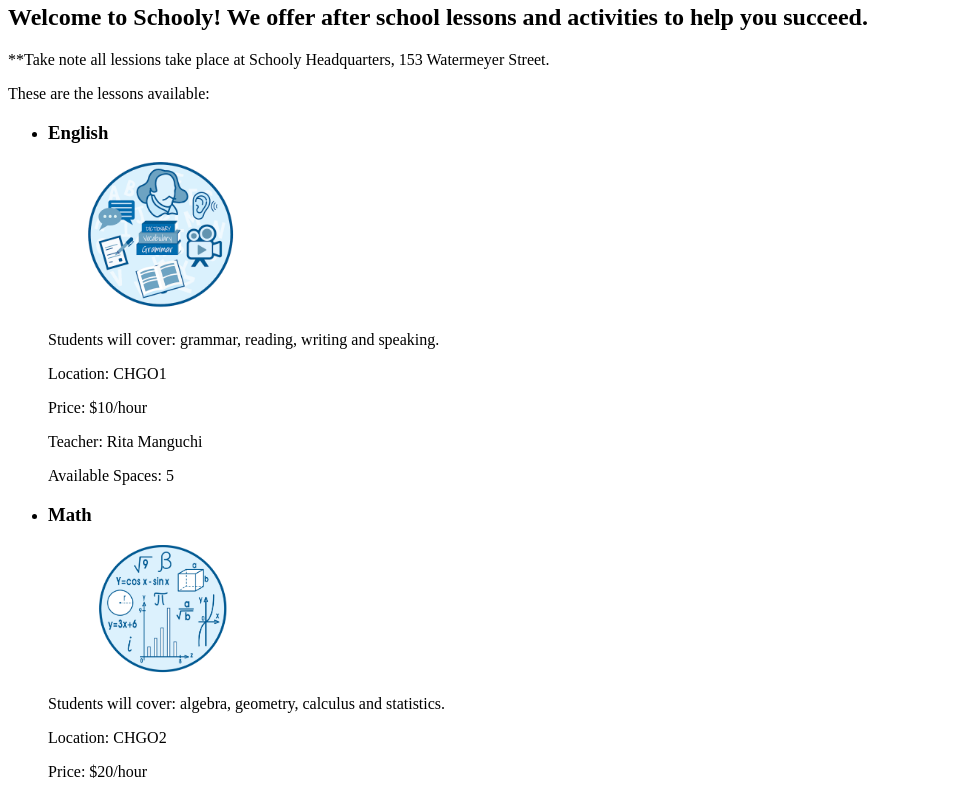
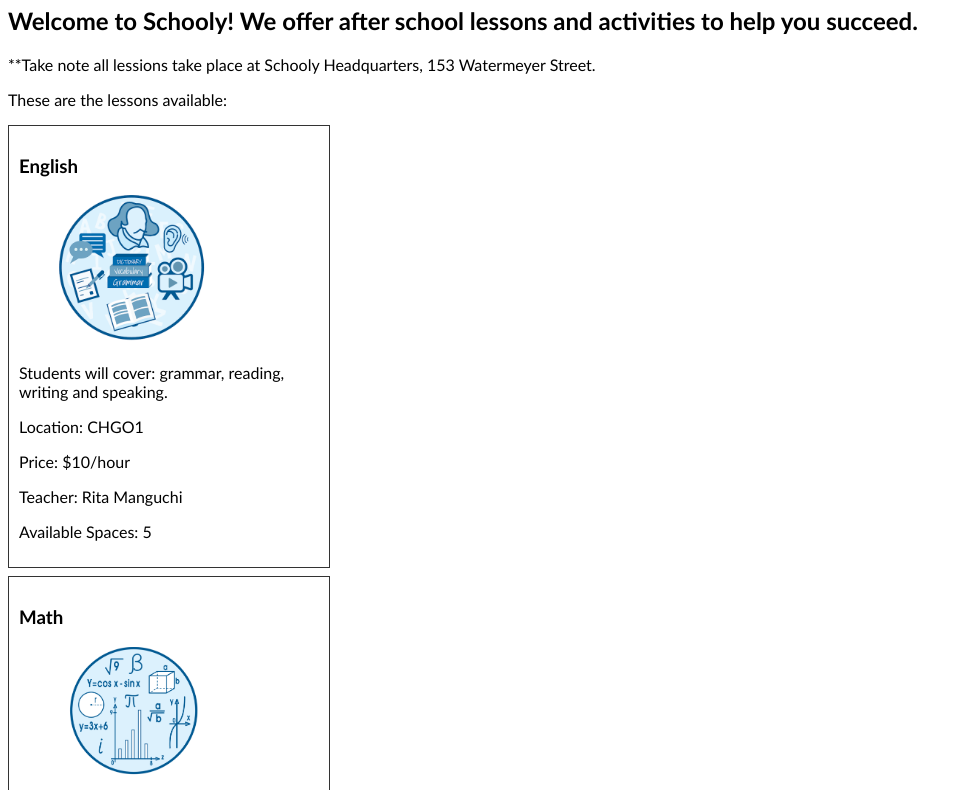
Before and after one commit to Rice-paddy/CST3144-Coursework, a plain HTML site: page Vue.js App/index.html in a window 1280 px wide. Shown: the part 76-866 px from the top of the page, without its empty margins (0-972 px from the left). Drawn offline with nearby package versions, Linux system fonts and the light colour scheme.

Commit message:
div id lesson class created and lesson id added and lessons put in a box

```diff
--- a/Vue.js App/index.html
+++ b/Vue.js App/index.html
@@ -6,6 +6,34 @@
     <title>Schooly - The Road to A+</title>
 
     <script src="https://unpkg.com/vue@3/dist/vue.global.js"></script>
+    <link rel="stylesheet" href= "https://cdnjs.cloudflare.com/ajax/libs/font-awesome/7.3.1/css/all.min.css">
+    <style>
+        body {font-family: 'Trebuchet MS', 'Lucida Sans Unicode', 'Lucida Grande', 'Lucida Sans', Arial, sans-serif;}
+        .lesson{
+            border: 1px solid #333;
+            padding: 10px;
+            margin-bottom: 8px;
+            width: 300px;
+        }
+        /*      background: #f2efe9;
+            color: #222;
+            margin: 20px;
+            padding : 2rem 1 rem;
+        /*
+        #box{
+            display: grid;
+            grid-template-columns: repeat(auto-fit, minmax(220px, 1fr));
+            gap: 1.5rem;
+            max-width: 1000px;
+            margin: 0 auto;
+        }
+ */
+
+
+
+
+
+    </style>
 </head>
 
 
@@ -15,8 +43,7 @@
         <h2>{{openingMessage}}</h2>
         <p>{{noticeMesage}}</p>
         <p>These are the lessons available:</p>
-        <ul>
-            <li v-for="lesson in lessons">
+        <div class="lesson" v-for="lesson in lessons">
                 <h3>{{lesson.Subject}}</h3>
                 <figure>
                     <img v-bind:src="lesson.Visuals.image" v-bind:alt="lesson.Visuals.alt" width=150>
@@ -26,11 +53,7 @@
                 <p>Price: {{lesson.Price}}</p>
                 <p>Teacher: {{lesson.Teacher}}</p>
                 <p>Available Spaces: {{lesson.availableSpaces}}</p>
-            </li>
-        </ul>
-
-
-
+        </div>
     </div>
 
     <script type ="module">
@@ -43,6 +66,7 @@
                     noticeMesage: "**Take note all lessions take place at Schooly Headquarters, 153 Watermeyer Street.",
                     lessons:[
                         {
+                            ID: 1,
                             Subject:"English",
                             Description:"grammar, reading, writing and speaking.",
                             Location: "CHGO1",
@@ -57,6 +81,7 @@
                         },
 
                         {
+                            ID: 2,
                             Subject:"Math",
                             Description:"algebra, geometry, calculus and statistics.",
                             Location: "CHGO2",
@@ -71,6 +96,7 @@
                         },
 
                         {
+                            ID: 3,
                             Subject:"Science",
                             Description:"physics, chemistry and biology.",
                             Location: "CHGO3",
@@ -85,6 +111,7 @@
                         },
 
                         {
+                            ID: 4,
                             Subject:"Arts",
                             Description:"drama, photography, painting and music.",
                             Location: "CHGO4",
@@ -99,6 +126,7 @@
                         },
 
                         {
+                            ID: 5,
                             Subject:"Culinary Arts",
                             Description:"food preparation, baking and cooking.",
                             Location: "CHGO5",
@@ -113,6 +141,7 @@
                         },
 
                         {
+                            ID: 6,
                             Subject:"Finance",
                             Description:"invesetments, banking and risk management.",
                             Location: "CHGO2",
@@ -127,6 +156,7 @@
                         },
 
                         {
+                            ID: 7,
                             Subject:"Global Perspectives",
                             Description:"global issues, ethics, sustainability and cultural awareness.",
                             Location: "CHGO1",
@@ -141,6 +171,7 @@
                         },
 
                         {
+                            ID: 8,
                             Subject:"Health and Physical Education",
                             Description:"motor skills, fitness, nutrition and health education.",
                             Location: "CHG06/ Hendon Field",
@@ -155,6 +186,7 @@
                         },
 
                         {
+                            ID: 9,
                             Subject:"Information Technology",
                             Description:"computer programming, web development and database management.",
                             Location: "Lab 1",
@@ -169,6 +201,7 @@
                         },
 
                         {
+                            ID: 10,
                             Subject:"Japanese",
                             Description:"writing systems, vocabulary, grammar and culture.",
                             Location: "CHGO1",
@@ -183,6 +216,7 @@
                         },
 
                         {
+                            ID: 11,
                             Subject:"Nutrition",
                             Description:"clinical nutrition, food science and dietetics.",
                             Location: "CHGO8",
@@ -197,6 +231,7 @@
                         },
 
                          {
+                            ID: 12,
                             Subject:"Woodworking",
                             Description:"safety, wood science, practical assembly and design tools",
                             Location: "Workshop 1",
```
